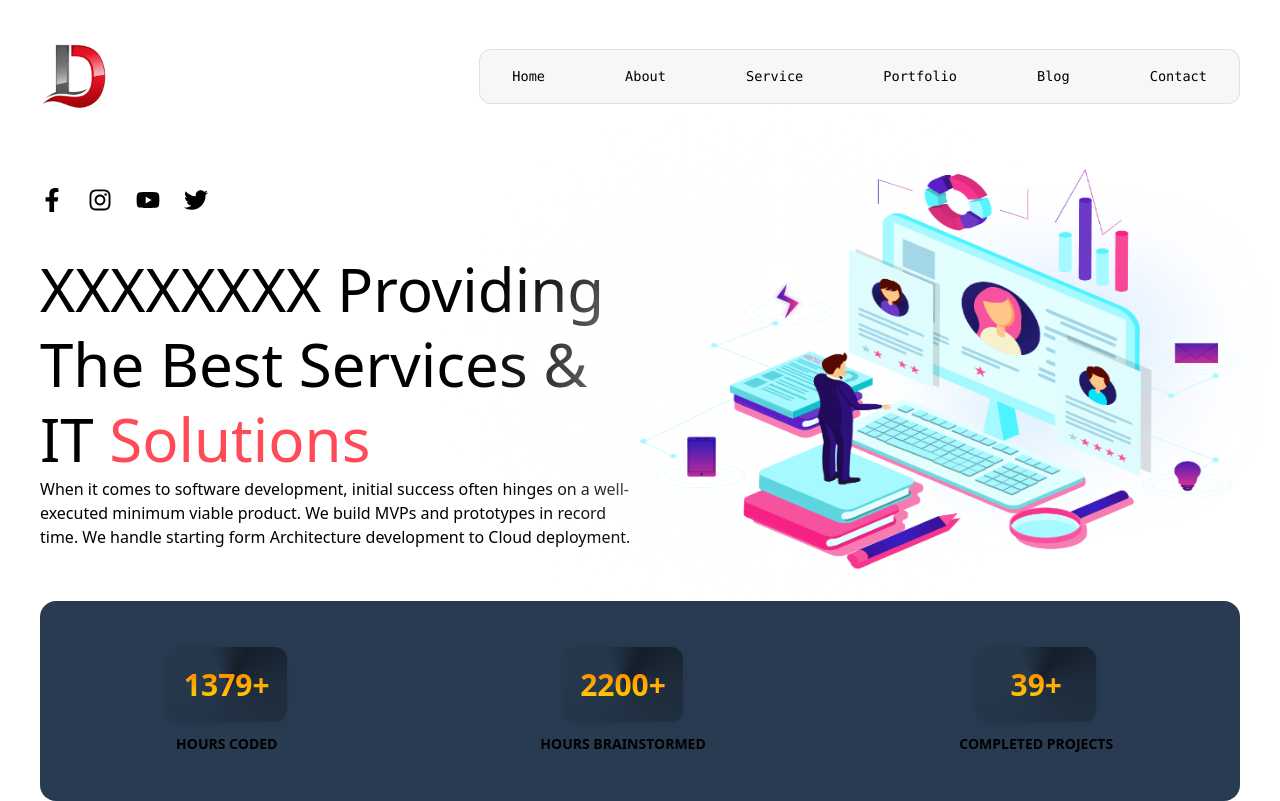
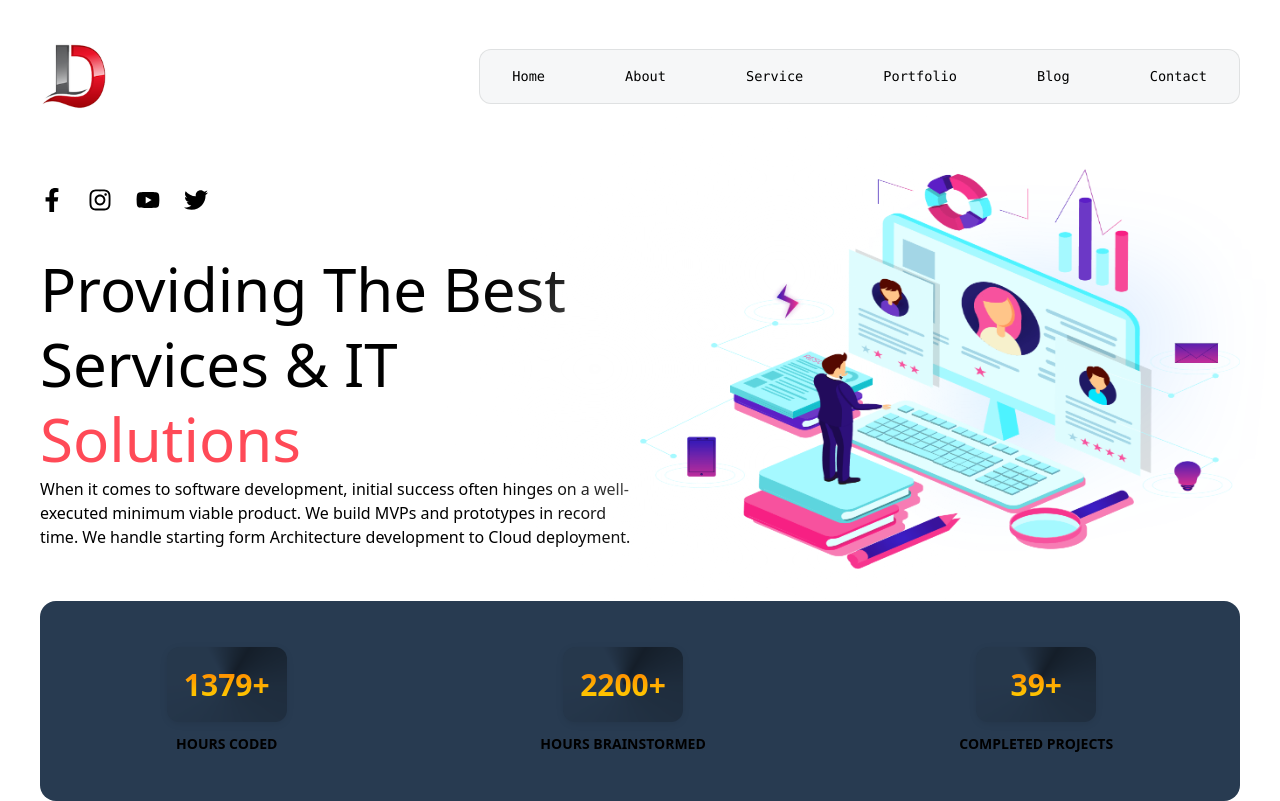
Before and after one commit to Raees-Mondal9887/TaskFollow_web, a Next.js app: page / in a window 1280 px wide. Built offline with nearby package versions, Linux system fonts and the light colour scheme.

Commit message:
Update index.js

```diff
--- a/src/layouts/Home/index.js
+++ b/src/layouts/Home/index.js
@@ -22,7 +22,7 @@ const Home = () => {
               <FaTwitter className="hover:text-secondary transition-all duration-150 cursor-pointer" />
             </div>
             <h1 className="text-6xl mt-10 w-[600px] leading-tight">
-              XXXXXXXX Providing The Best Services & IT{' '}
+              Providing The Best Services & IT{' '}
               <span className="text-secondary relative">Solutions </span>
             </h1>
             <p>
```
